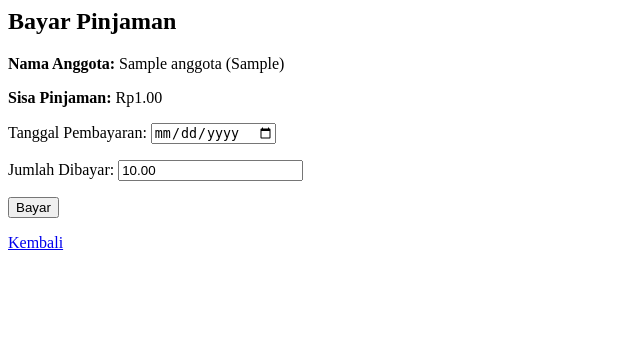
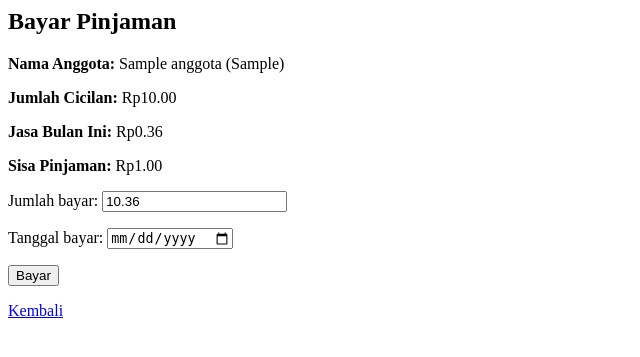
Before and after one commit to RizkyAlfathH/koperasi_sekolah, a Django app: page /pinjaman/1/bayar/ in a window 1280 px wide. Shown: the top 357 px of the page, without its empty margins (0-640 px from the left). Run offline with Django 5.2, Linux system fonts and the light colour scheme; tables that the repository leaves empty hold one stand-in row (values such as "Sample post").

Commit message:
transaksi saat pinjaman beres

```diff
--- a/pinjaman/forms.py
+++ b/pinjaman/forms.py
@@ -142,11 +142,7 @@
 class HistoryPembayaranForm(forms.ModelForm):
     class Meta:
         model = HistoryPembayaran
-        fields = ['tanggal_bayar', 'jumlah_bayar']
+        fields = ['jumlah_bayar', 'tanggal_bayar']
         widgets = {
-            'tanggal_bayar': forms.DateInput(attrs={'type': 'date'}),
+            'tanggal_bayar': forms.DateInput(attrs={'type': 'date'})
         }
-        labels = {
-            'tanggal_bayar': 'Tanggal Pembayaran',
-            'jumlah_bayar': 'Jumlah Dibayar',
-        }
--- a/pinjaman/models.py
+++ b/pinjaman/models.py
@@ -14,6 +14,7 @@
     jatuh_tempo = models.DateField()
     status = models.CharField(max_length=15, default='belum lunas')
     sisa_pinjaman = models.DecimalField(max_digits=12, decimal_places=2, default=Decimal('0.00'))
+    lama_pinjaman = models.PositiveIntegerField(default=1)
 
     @property
     def jumlah_pinjaman(self):
@@ -84,33 +85,30 @@
 class HistoryPembayaran(models.Model):
     id_pinjaman = models.ForeignKey(Pinjaman, on_delete=models.CASCADE)
     tanggal_bayar = models.DateField()
-    jumlah_bayar = models.DecimalField(max_digits=12, decimal_places=2)
-    sisa_pinjaman = models.DecimalField(max_digits=12, decimal_places=2, default=Decimal('0.00'))
+    jumlah_bayar = models.DecimalField(max_digits=10, decimal_places=2)
+    sisa_pinjaman = models.DecimalField(max_digits=10, decimal_places=2, default=0)
 
     def save(self, *args, **kwargs):
         if not self.pk:
             pinjaman = self.id_pinjaman
 
-            # Hitung total cicilan yang sudah dibayar (jumlah pembayaran sebelumnya)
             total_cicilan_sebelumnya = HistoryPembayaran.objects.filter(
                 id_pinjaman=pinjaman
             ).aggregate(total=Sum('jumlah_bayar'))['total'] or Decimal('0')
 
-            # Total pokok pinjaman (jumlah_reguler + jumlah_usaha + jumlah_barang)
-            total_pokok = pinjaman.jumlah_pinjaman
+            jasa_bulan_ini = pinjaman.jasa_terbaru
+            jumlah_pokok_dibayar = self.jumlah_bayar - jasa_bulan_ini
 
-            # Hitung sisa pinjaman = total pokok pinjaman - total cicilan yang sudah dibayar + cicilan ini
-            sisa_baru = total_pokok - (total_cicilan_sebelumnya + self.jumlah_bayar)
+            if jumlah_pokok_dibayar < 0:
+                jumlah_pokok_dibayar = Decimal('0.00')
 
+            sisa_baru = pinjaman.sisa_pinjaman - jumlah_pokok_dibayar
             if sisa_baru < 0:
-                sisa_baru = Decimal('0')
+                sisa_baru = Decimal('0.00')
 
             self.sisa_pinjaman = sisa_baru
-
-            # Update sisa pinjaman di pinjaman
             pinjaman.sisa_pinjaman = sisa_baru
 
-            # Update status jika lunas
             if sisa_baru == 0:
                 pinjaman.status = 'lunas'
 
@@ -119,5 +117,6 @@
         super().save(*args, **kwargs)
 
 
+
     def __str__(self):
         return f"Pembayaran Rp{self.jumlah_bayar} - Sisa Rp{self.sisa_pinjaman} pada {self.tanggal_bayar}"
--- a/pinjaman/templates/pinjaman/bayar_pinjaman.html
+++ b/pinjaman/templates/pinjaman/bayar_pinjaman.html
@@ -1,6 +1,8 @@
 <h2>Bayar Pinjaman</h2>
 
 <p><strong>Nama Anggota:</strong> {{ pinjaman.id_anggota }}</p>
+<p><strong>Jumlah Cicilan:</strong> Rp{{ pinjaman.jumlah_cicilan|floatformat:2 }}</p>
+<p><strong>Jasa Bulan Ini:</strong> Rp{{ pinjaman.jasa_terbaru|floatformat:2 }}</p>
 <p><strong>Sisa Pinjaman:</strong> Rp{{ pinjaman.sisa_pinjaman|floatformat:2 }}</p>
 
 <form method="post">
--- a/pinjaman/views.py
+++ b/pinjaman/views.py
@@ -71,16 +71,12 @@
 def bayar_pinjaman(request, pk):
     pinjaman = get_object_or_404(Pinjaman, pk=pk)
 
-    total_sudah_bayar = HistoryPembayaran.objects.filter(id_pinjaman=pinjaman).aggregate(
-        total=Sum('jumlah_bayar')
-    )['total'] or Decimal('0')
+    cicilan_per_bulan = Decimal('0')
+    if pinjaman.lama_pinjaman:
+        cicilan_per_bulan = (pinjaman.jumlah_cicilan / pinjaman.lama_pinjaman).quantize(Decimal('0.01'))
 
-    sisa_bayar = pinjaman.jumlah_cicilan - total_sudah_bayar
-    if sisa_bayar < 0:
-        sisa_bayar = Decimal('0')
-
-    jumlah_cicilan = pinjaman.jumlah_cicilan or Decimal('0')
-    jumlah_bayar_default = sisa_bayar if sisa_bayar > 0 else jumlah_cicilan.quantize(Decimal('0.01'))
+    jasa_terbaru = pinjaman.jasa_terbaru or Decimal('0')
+    jumlah_bayar_default = (cicilan_per_bulan + jasa_terbaru).quantize(Decimal('0.01'))
 
     if request.method == 'POST':
         form = HistoryPembayaranForm(request.POST)
@@ -88,24 +84,13 @@
             pembayaran = form.save(commit=False)
             pembayaran.id_pinjaman = pinjaman
             pembayaran.save()
-
-            # Cek dan update status pinjaman jika sudah lunas
-            total_bayar = HistoryPembayaran.objects.filter(id_pinjaman=pinjaman).aggregate(
-                total=Sum('jumlah_bayar')
-            )['total'] or Decimal('0')
-
-            if total_bayar >= pinjaman.jumlah_cicilan:
-                pinjaman.status = 'lunas'
-                pinjaman.sisa_pinjaman = Decimal('0')
-                pinjaman.save()
-
             return redirect('pinjaman:detail', pk=pk)
     else:
         form = HistoryPembayaranForm(initial={
-            'jumlah_bayar': jumlah_bayar_default,
+            'jumlah_bayar': jumlah_bayar_default
         })
 
     return render(request, 'pinjaman/bayar_pinjaman.html', {
         'form': form,
-        'pinjaman': pinjaman,
+        'pinjaman': pinjaman
     })
```
Also changed, not shown: pinjaman/migrations/0009_historypembayaran_lama_pinjaman_and_more.py (added), pinjaman/migrations/0010_remove_historypembayaran_lama_pinjaman_and_more.py (added).
